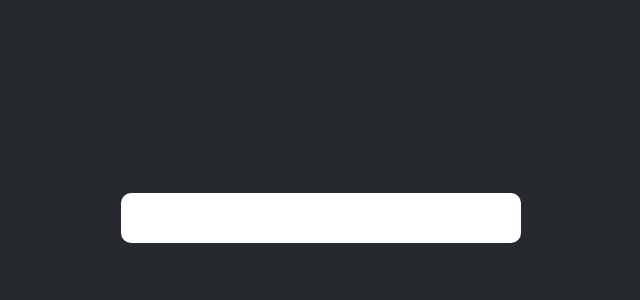
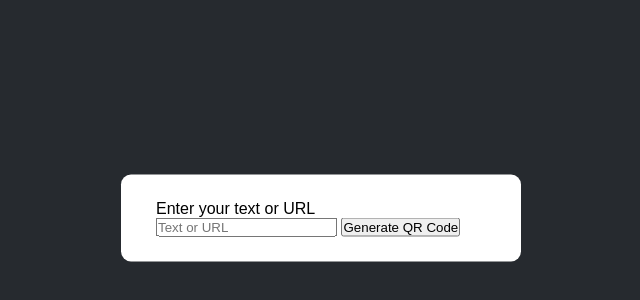
Before and after one commit to shruticl-03/QR-Code-Generator, a plain HTML site: page index.html in a window 1280 px wide. Shown: the part 182-482 px from the top of the page, without its empty margins (319-959 px from the left). Drawn offline with Linux system fonts and the light colour scheme.

Commit message:
inserted p tag and button

```diff
--- a/index.html
+++ b/index.html
@@ -10,7 +10,9 @@
 
 <body>
     <div class="container">
-
+        <p>Enter your text or URL</p>
+        <input type="text" placeholder="Text or URL">
+        <button>Generate QR Code</button>
     </div>
 
 </body>
```
